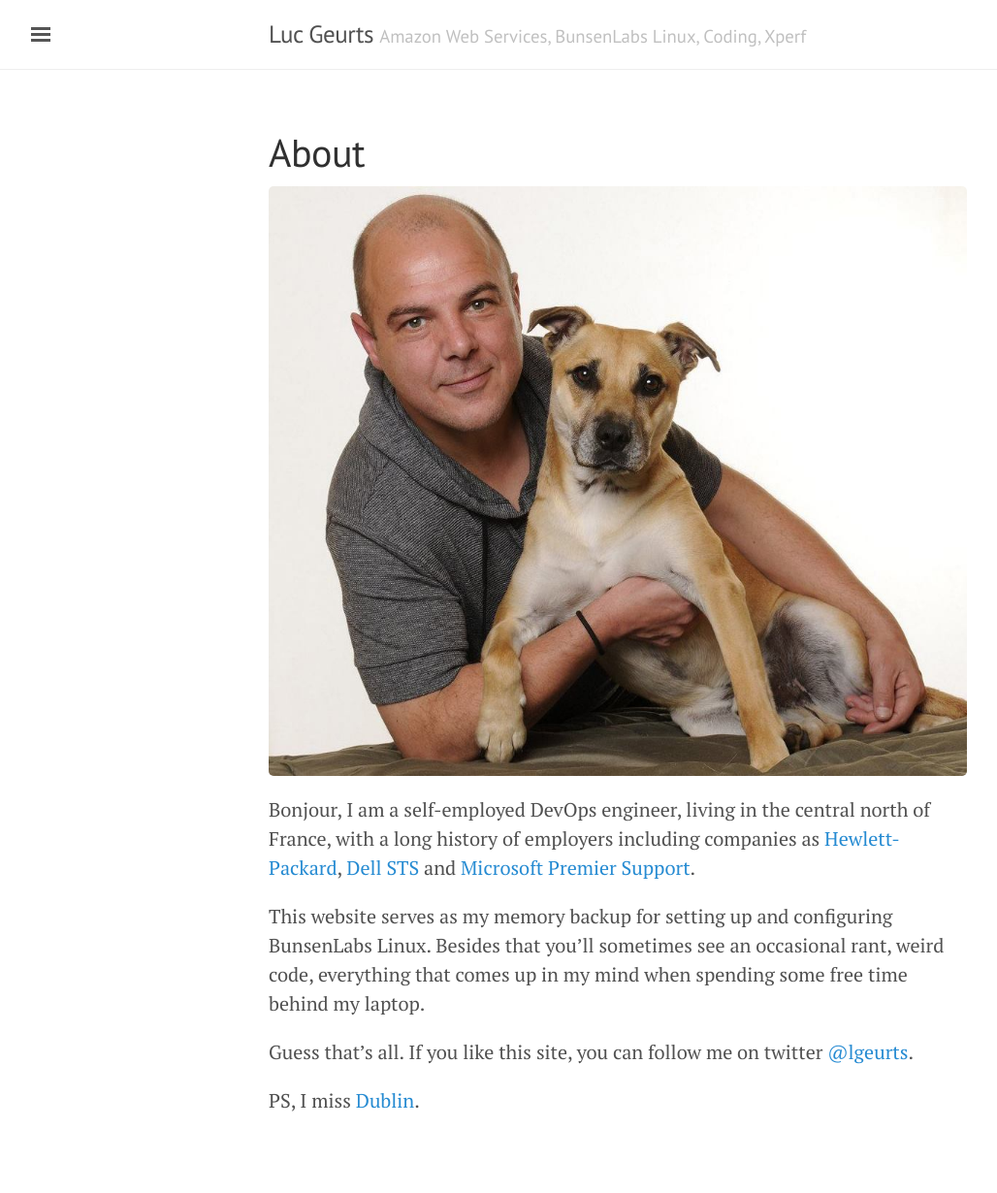
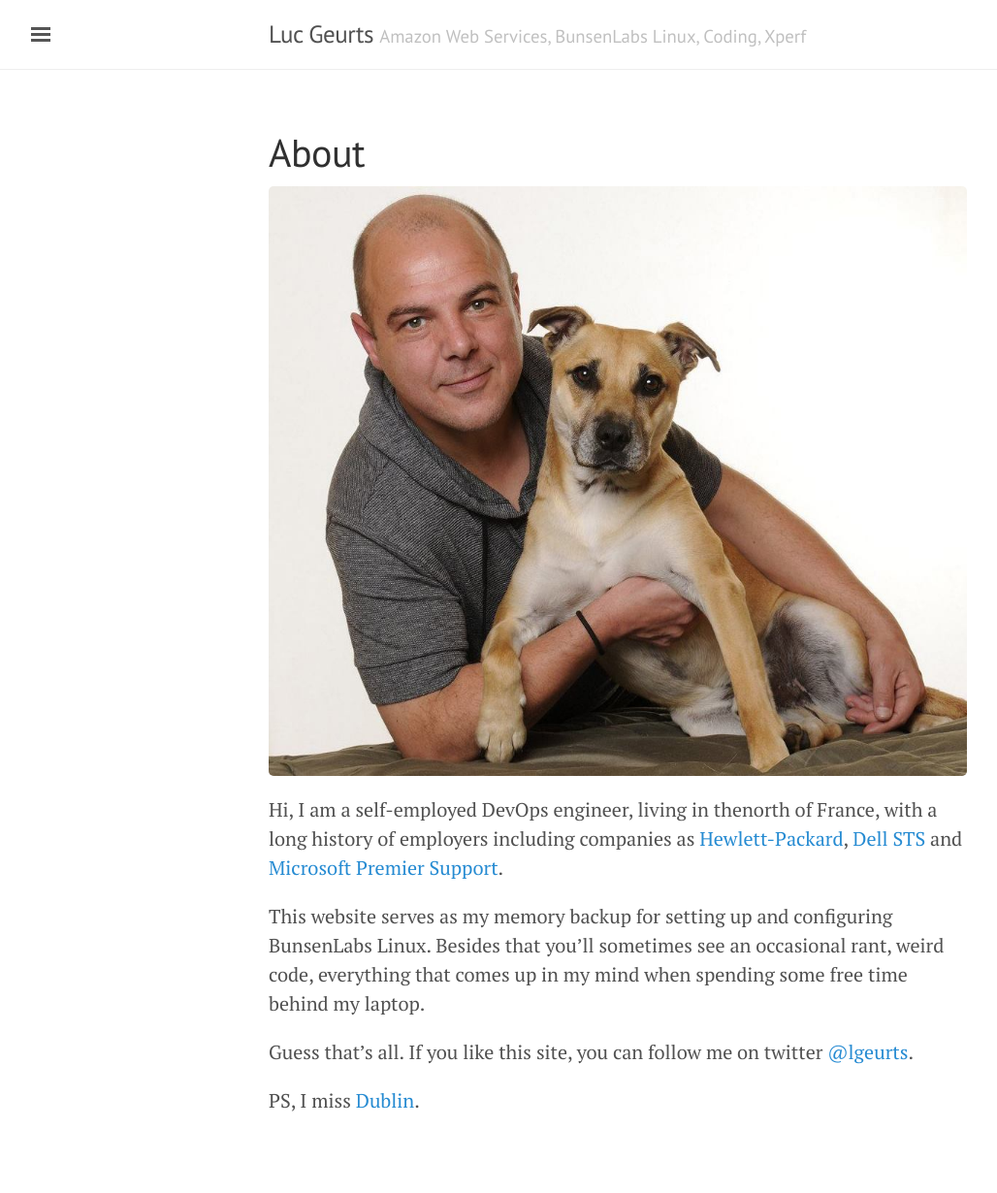
Before and after one commit to lgeurts/lgeurts.github.io, a Jekyll site: the page built from about.md, in a window 1280 px wide. Shown: the whole page at 97% size, without its empty margins (3-1031 px from the left). Built offline with Jekyll 4.4.1, drawn with Linux system fonts in a browser that asks for light colours.

Commit message:
Update about.md

```diff
--- a/about.md
+++ b/about.md
@@ -5,7 +5,7 @@
 
 ![Here I am with my dog Tigger.](/assets/portrait.jpg)
 
-Bonjour, I am a self-employed DevOps engineer, living in the central north of France,  with a long history of employers including companies as [Hewlett-Packard](http://https://www.hpe.com/ie/en/home.html), [Dell STS](http://www.dell.com/learn/us/en/04/premier?c=us&l=en) and [Microsoft Premier Support](https://support.microsoft.com/en-us/premier).
+Hi, I am a self-employed DevOps engineer, living in thenorth of France,  with a long history of employers including companies as [Hewlett-Packard](http://https://www.hpe.com/ie/en/home.html), [Dell STS](http://www.dell.com/learn/us/en/04/premier?c=us&l=en) and [Microsoft Premier Support](https://support.microsoft.com/en-us/premier).
 
 This website serves as my memory backup for setting up and configuring BunsenLabs Linux. Besides that you'll sometimes see an occasional rant, weird code, everything that comes up in my mind when spending some free time behind my laptop.
 
```
